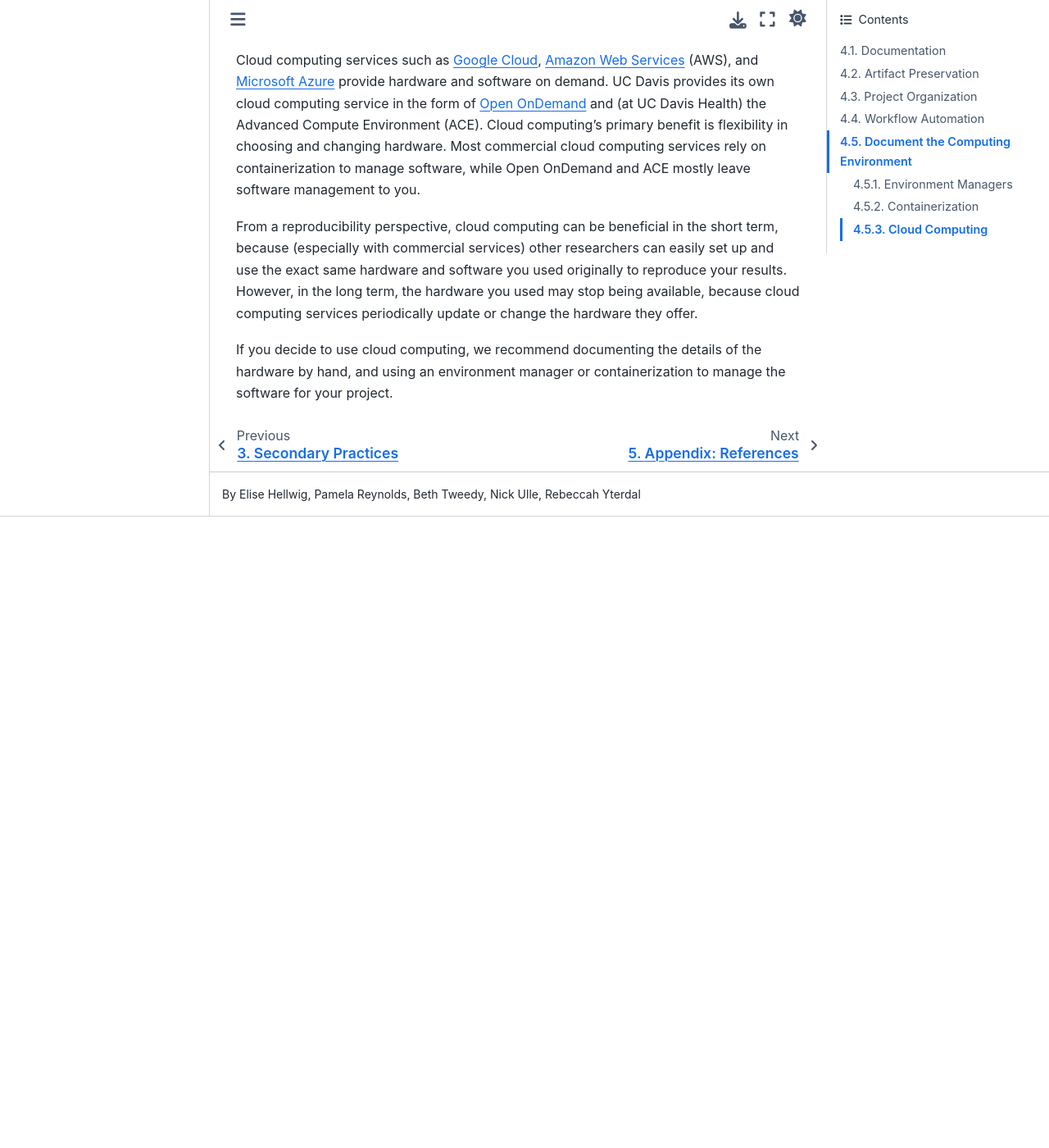
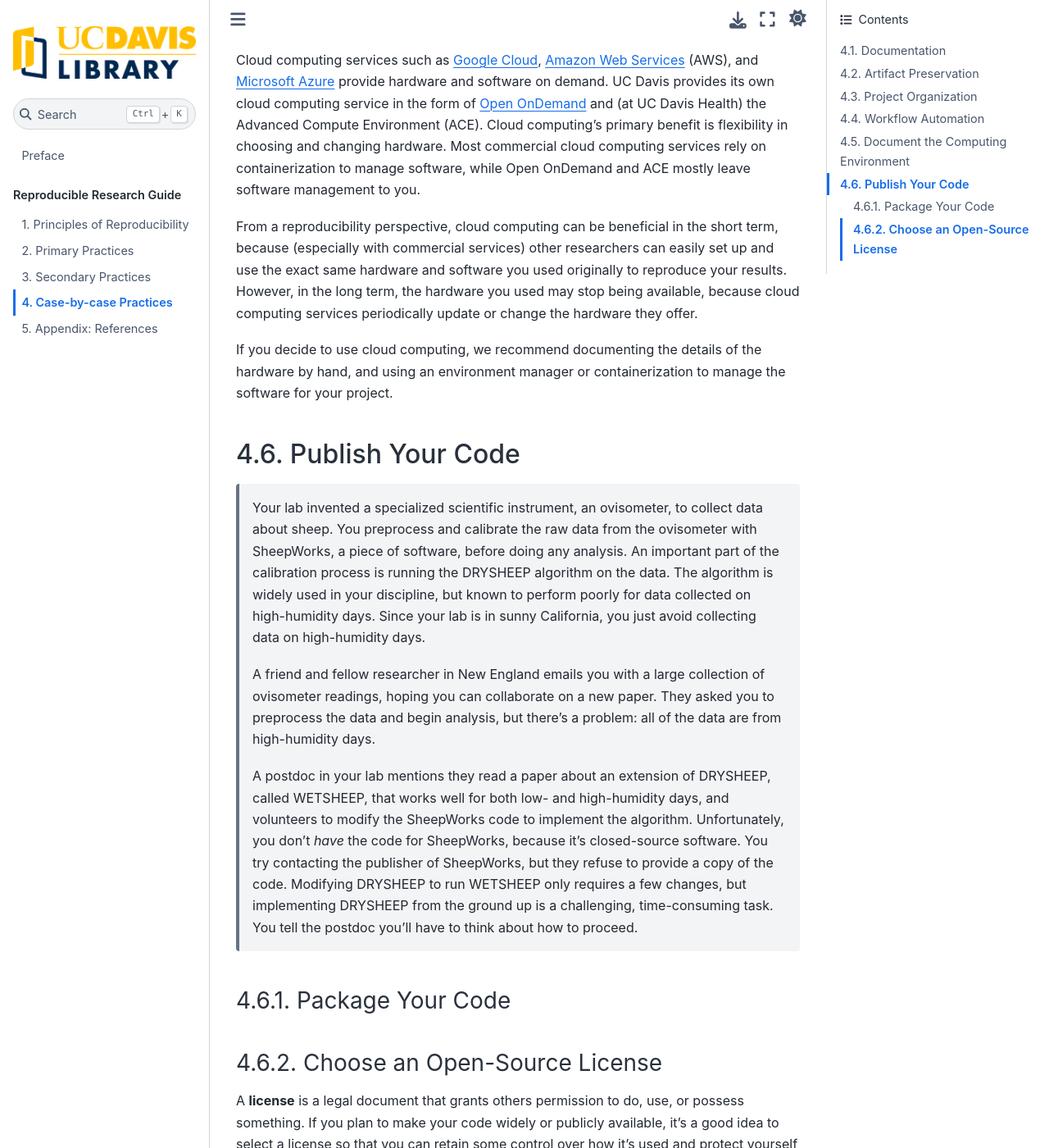
Before and after one commit to ryterdal/guide_reproducible_research, a Jupyter Book: the page built from chapters/04_case_by_case_practices.md, in a window 1280 px wide and 1400 px high, scrolled down 8196 px. Shown: the whole window at 82% size. Built offline with Jupyter Book 1.0.4 settings and Sphinx 7.4.7 and the Sphinx Book theme 1.1.4, drawn with Linux system fonts in a browser that asks for light colours; before the commit the page ends 8826 px from its top, so only the background shows below that; some of the changed text lies outside the part shown.

Commit message:
Add story for publishing code.

```diff
--- a/chapters/04_case_by_case_practices.md
+++ b/chapters/04_case_by_case_practices.md
@@ -400,3 +400,69 @@ change the hardware they offer.
 If you decide to use cloud computing, we recommend documenting the details of
 the hardware by hand, and using an environment manager or containerization to
 manage the software for your project.
+
+
+## Publish Your Code
+
+> Your lab invented a specialized scientific instrument, an ovisometer, to
+> collect data about sheep. You preprocess and calibrate the raw data from the
+> ovisometer with SheepWorks, a piece of software, before doing any analysis.
+> An important part of the calibration process is running the DRYSHEEP
+> algorithm on the data. The algorithm is widely used in your discipline, but
+> known to perform poorly for data collected on high-humidity days. Since your
+> lab is in sunny California, you just avoid collecting data on high-humidity
+> days.
+>
+> A friend and fellow researcher in New England emails you with a large
+> collection of ovisometer readings, hoping you can collaborate on a new paper.
+> They asked you to preprocess the data and begin analysis, but there's a
+> problem: all of the data are from high-humidity days.
+>
+> A postdoc in your lab mentions they read a paper about an extension of
+> DRYSHEEP, called WETSHEEP, that works well for both low- and high-humidity
+> days, and volunteers to modify the SheepWorks code to implement the
+> algorithm. Unfortunately, you don't *have* the code for SheepWorks, because
+> it's closed-source software. You try contacting the publisher of SheepWorks,
+> but they refuse to provide a copy of the code. Modifying DRYSHEEP to run
+> WETSHEEP only requires a few changes, but implementing DRYSHEEP from the
+> ground up is a challenging, time-consuming task. You tell the postdoc you'll
+> have to think about how to proceed.
+
+
+
+### Package Your Code
+
+
+### Choose an Open-Source License
+
+A **license** is a legal document that grants others permission to do, use, or
+possess something. If you plan to make your code widely or publicly available,
+it's a good idea to select a license so that you can retain some control over
+how it's used and protect yourself against certain kinds of legal claims.
+
+Different kinds of licenses are appropriate for different kinds of content.
+There are licenses designed specifically for software and code, as well as
+licenses for other media.
+
+An **open-source** license is one that mandates access to or distribution of
+original sources for any derivative products. For software, this means that the
+original source code must be accessible. Open-source licenses ensure that
+software can continue to be maintained and extended even if the original
+developers cease development. They also benefit transparency and collaboration,
+since anyone with the software can inspect and modify the code.
+
+DataLab uses open-source licenses for a majority of our projects, whether they
+consist of software or other materials (like this reader).
+
+:::{seealso}
+For licensing software, see [choosealicense.com][gh-cal] (maintained by GitHub)
+or the Open Source Initiative's [FAQ answer about which license to
+choose][osi-cal].
+
+For licensing data, writing, art, or other materials, see Creative Commons'
+[Choose a License page][cc-cal].
+:::
+
+[gh-cal]: https://choosealicense.com/
+[osi-cal]: https://opensource.org/faq/#which-license
+[cc-cal]: https://creativecommons.org/choose/
```
Also changed, not shown: chapters/03_secondary_practices.md (+4 -2 lines).
